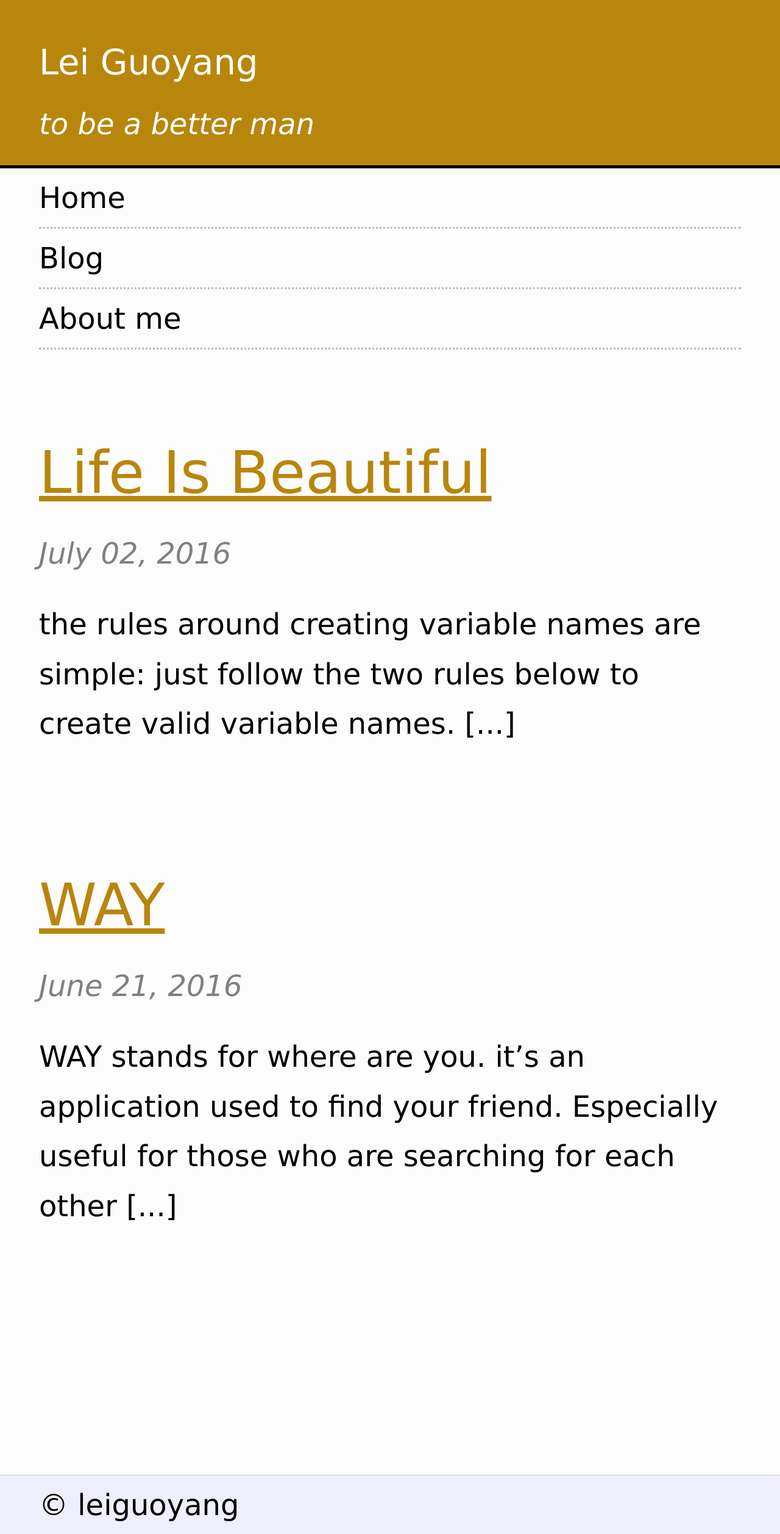
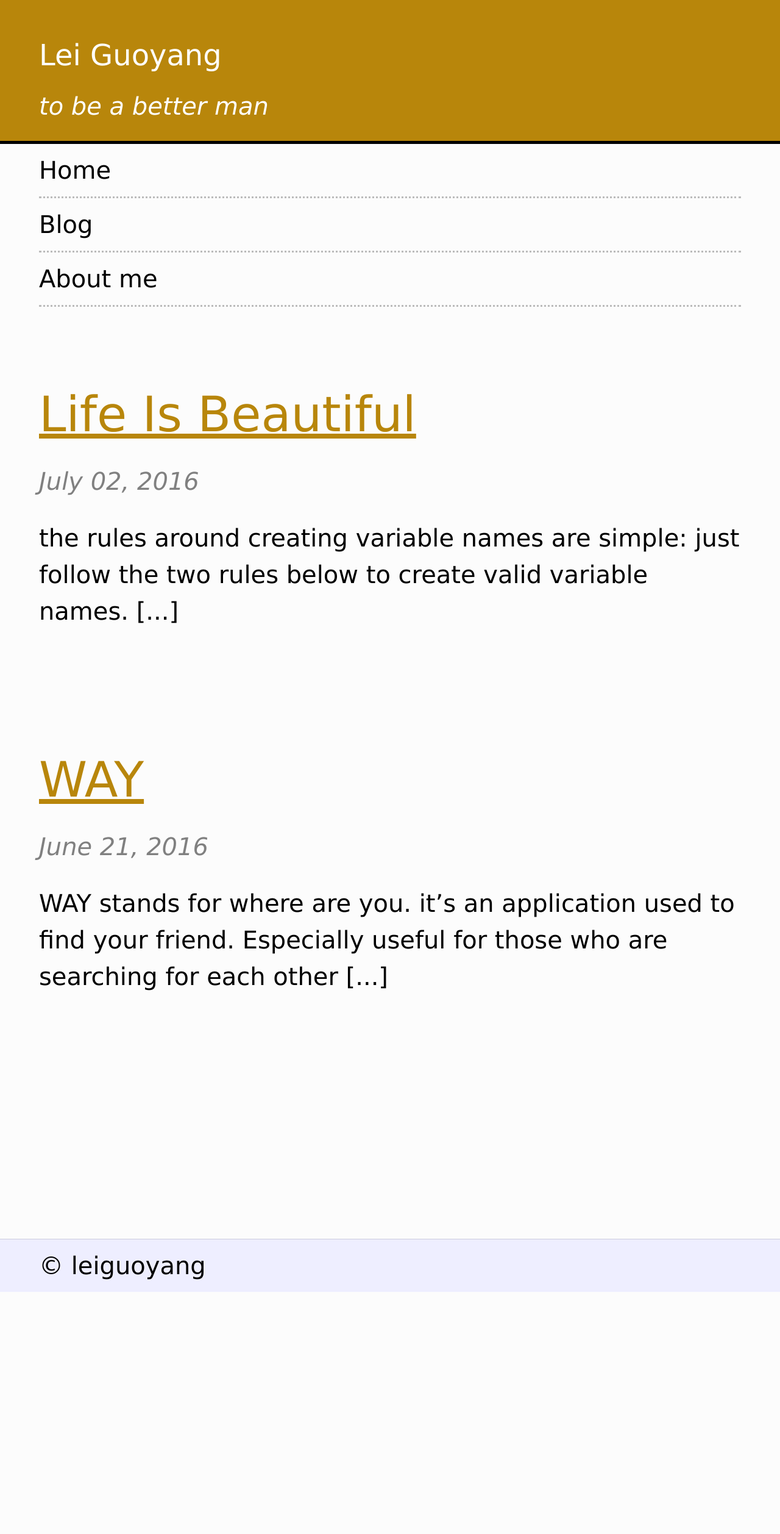
Before and after one commit to leiguoyang/leiguoyang.github.io, a Jekyll site: the page built from index.html, in a window 1280 px wide. Shown: the whole page at 61% size. Built offline with Jekyll 4.4.1, drawn with Linux system fonts in a browser that asks for light colours; after the commit the page ends 2118 px from its top, so only the background shows below that.

Commit message:
change the font size and line height

```diff
--- a/css/main.css
+++ b/css/main.css
@@ -1,5 +1,5 @@
 body {
-  font: 48px Verdana, sans-serif;
+  font: 40px Verdana, sans-serif;
   color: black;
   background-color: #fcfcfc;
   margin: 0px;
@@ -61,5 +61,5 @@ footer {
 }
 
 p {
-  line-height: 1.7em;
+  line-height: 1.5em;
 }
```
